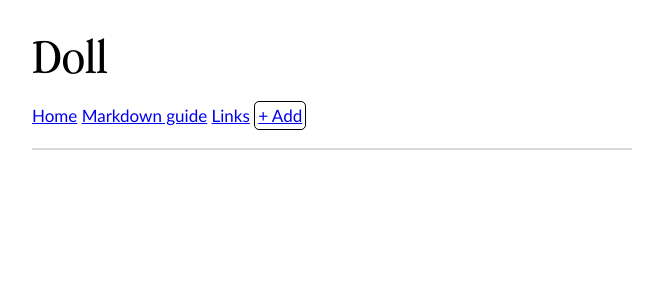
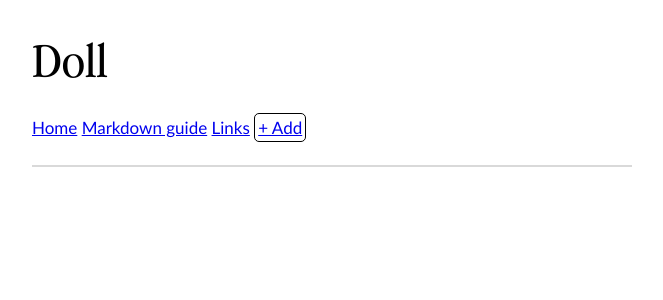
Before and after one commit to Starstaub/doll, a Flask app: page / in a window 1280 px wide. Shown: the top 300 px of the page, without its empty margins (308-971 px from the left). Run offline with Flask 2, Linux system fonts and the light colour scheme; data that the repository does not hold is empty.

Commit message:
Modified CSS

```diff
--- a/app/static/css/style.css
+++ b/app/static/css/style.css
@@ -10,7 +10,7 @@
 body
 {
     font-size: 17px;
-    line-height: 150%;
+    line-height: 34px;
     font-family: "gill sans";
     font-weight: lighter;
     text-align: justify;
```
